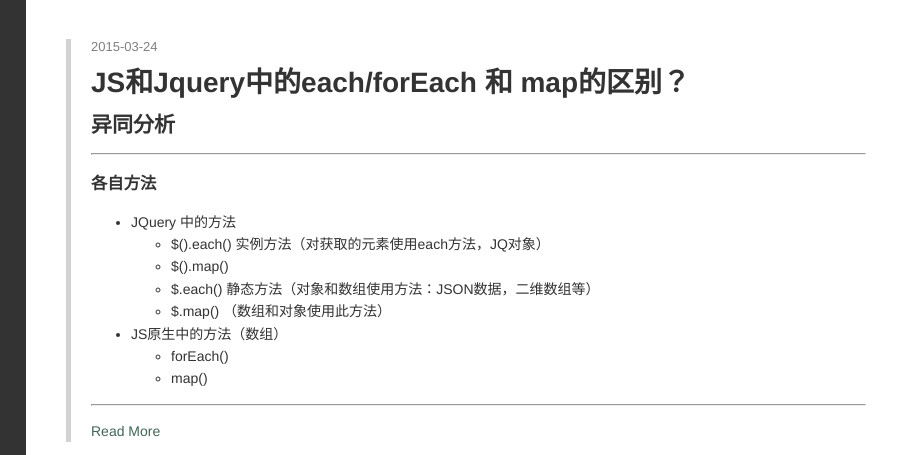
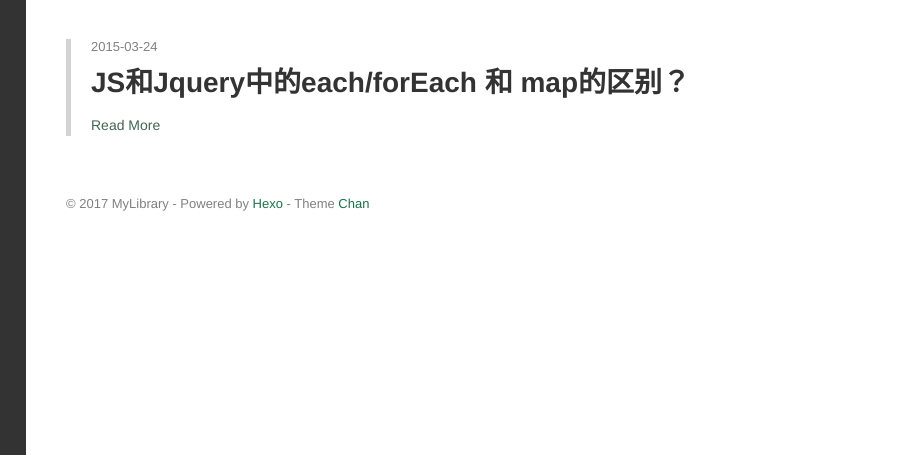
Before and after one commit to zoeliy/zoeliy.github.io, a plain HTML site: page index.html in a window 1280 px wide. Shown: the top 455 px of the page, 374-1280 px from the left. Drawn offline with nearby package versions, Linux system fonts and the light colour scheme.

Commit message:
Site updated: 2017-08-10 21:18:46

```diff
--- a/index.html
+++ b/index.html
@@ -173,22 +173,7 @@
       </div>
       <div class="article-entry">
 
-          <h1 id="JS和Jquery中的each-forEach-和-map的区别？"><a href="#JS和Jquery中的each-forEach-和-map的区别？" class="headerlink" title="JS和Jquery中的each/forEach 和 map的区别？"></a>JS和Jquery中的each/forEach 和 map的区别？</h1><h2 id="异同分析"><a href="#异同分析" class="headerlink" title="异同分析"></a>异同分析</h2><hr>
-<h3 id="各自方法"><a href="#各自方法" class="headerlink" title="各自方法"></a>各自方法</h3><ul>
-<li>JQuery 中的方法<ul>
-<li>$().each()  实例方法（对获取的元素使用each方法，JQ对象）</li>
-<li>$().map()</li>
-<li>$.each()  静态方法（对象和数组使用方法：JSON数据，二维数组等）</li>
-<li>$.map()  （数组和对象使用此方法）</li>
-</ul>
-</li>
-<li>JS原生中的方法（数组）<ul>
-<li>forEach()</li>
-<li>map()</li>
-</ul>
-</li>
-</ul>
-<hr>
+          <h1 id="JS和Jquery中的each-forEach-和-map的区别？"><a href="#JS和Jquery中的each-forEach-和-map的区别？" class="headerlink" title="JS和Jquery中的each/forEach 和 map的区别？"></a>JS和Jquery中的each/forEach 和 map的区别？</h1>
           <p>
             <a href="/2015/03/24/foreach&map/">
               Read More
```
Also changed, not shown: 2015/03/24/foreach&map/index.html (+6 -6 lines), archives/2015/03/index.html (+1 -16 lines), archives/2015/index.html (+1 -16 lines), archives/index.html (+1 -16 lines).
